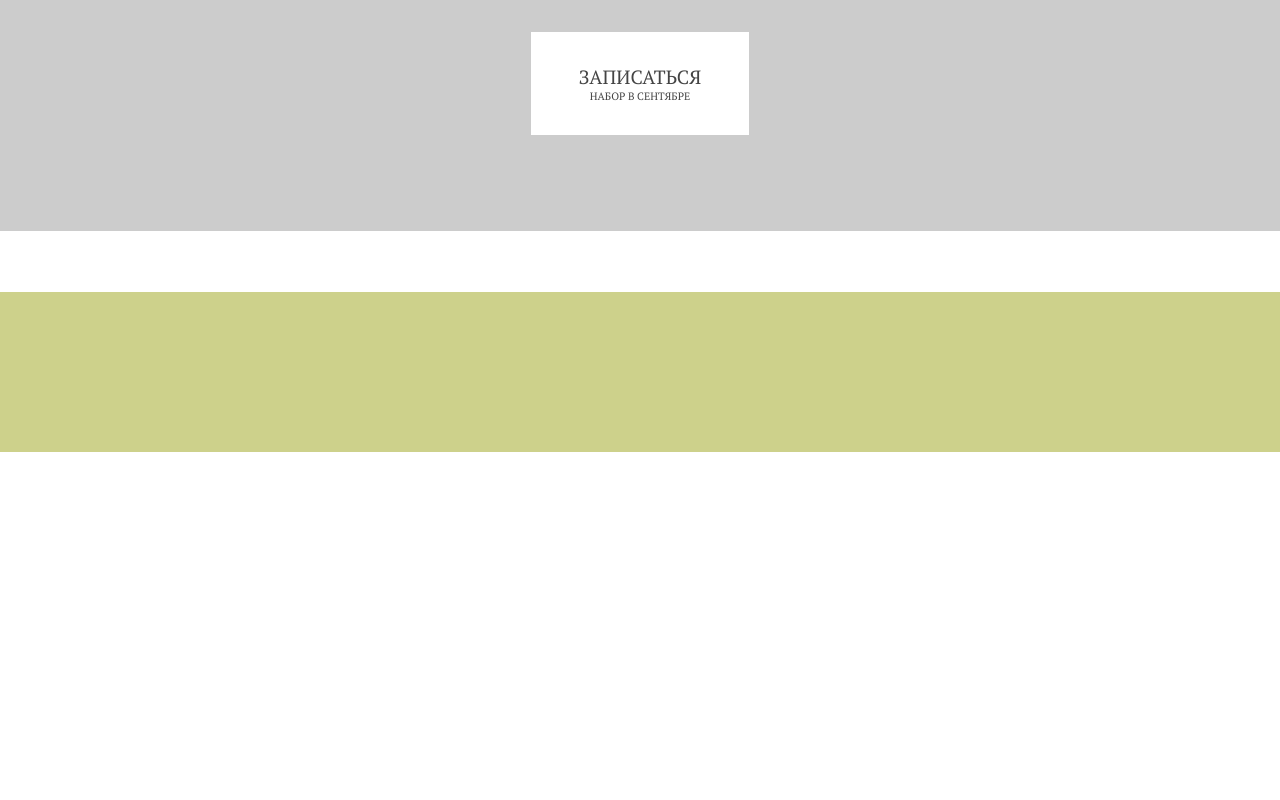
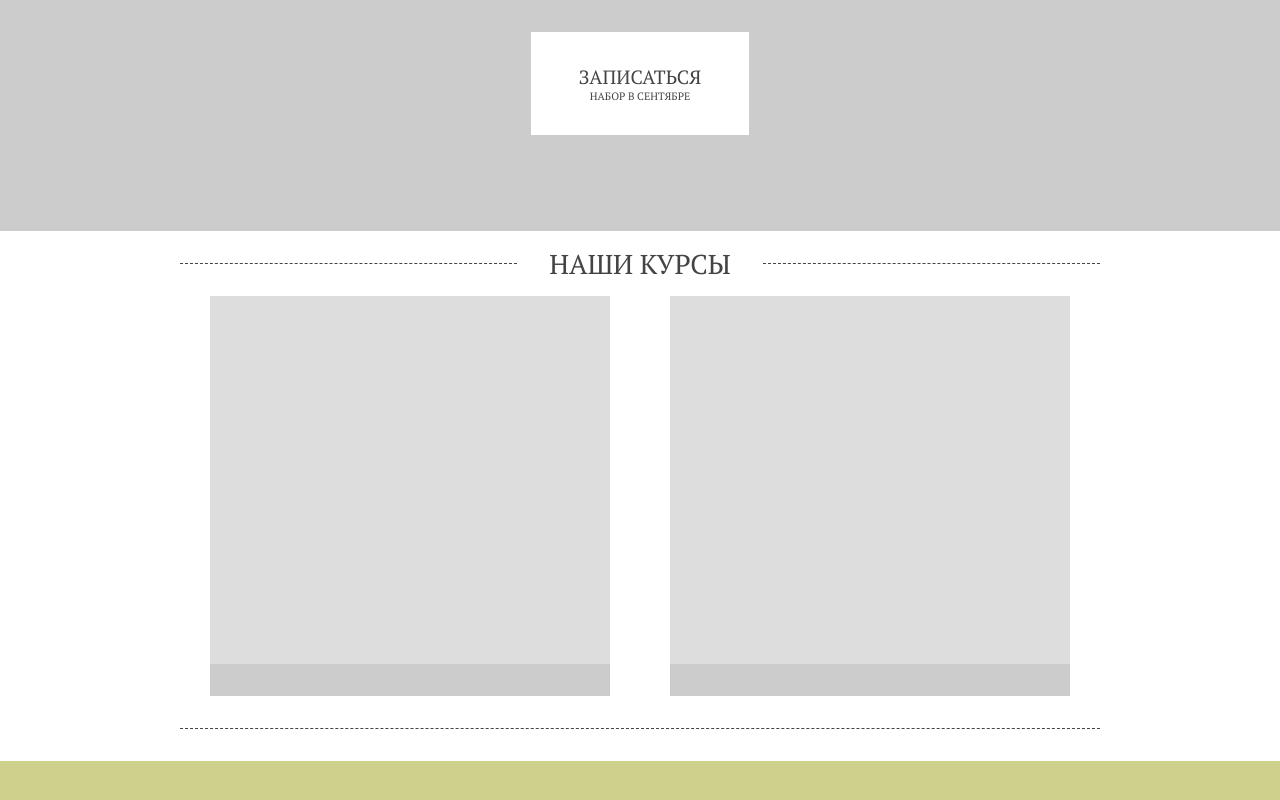
Before and after one commit to alexmitroff/html_prj, a plain HTML site: page index.html in a window 1280 px wide. Shown: the part 348-1148 px from the top of the page. Before the commit the page ends 800 px from the top, so only its background shows below. Drawn offline with Linux system fonts and the light colour scheme.

Commit message:
Added courses

```diff
--- a/index.html
+++ b/index.html
@@ -3,7 +3,7 @@
     <head>
         <meta charset="utf-8">
         <meta name="viewport" content="width=device-width, initial-scale=1">
-        <title>Simple html project</title>
+        <title>МОРИЯ</title>
         <link href="https://fonts.googleapis.com/css?family=PT+Serif:400,700&amp;subset=cyrillic" rel="stylesheet">
         <link rel="stylesheet" type="text/css" href="static/css/main.css">
     </head>
@@ -34,7 +34,24 @@
                     <p>набор в сентябре</p>
                 </div>
             </section>
-            <section class="courses"></section>
+            <section class="courses container">
+                <div class="edge">
+                    <div class="dots"></div>
+                    <h2>Наши курсы</h2>
+                    <div class="dots"></div>
+                </div>
+                <div class="content">
+                    <div class="course">
+                        <div class="course-content"></div>
+                    </div>
+                    <div class="course">
+                        <div class="course-content"></div>
+                    </div>
+                </div>
+                <div class="edge">
+                    <div class="dots"></div>
+                </div>
+            </section>
             <section class="action"></section>
         </main>
         <footer></footer>
@@ -42,7 +59,7 @@
         <script type="text/javascript">
             $(document).ready(function(){                    // When HTML document ready execute scripts
                 $("#mobile-menu-button").click(function(){   // add function to button click event which will
-                    $("#global-menu").toggleClass("active"); // toggle 'active' class for global menu
+                    $("#global-menu").toggleClass("active"); // toggle active' class for global menu
                 });
             });
         </script>
--- a/static/scss/main.scss
+++ b/static/scss/main.scss
@@ -9,7 +9,8 @@ $footer-back:#cdd18b;
 
 $unit:1rem;
 
-$light-border: $unit/10 solid $font-lighter;
+$light-border: $unit*0.1 solid $font-lighter;
+$dots-border: $unit*0.1 dashed $font-default;
 
 * {
     margin:0;
@@ -150,6 +151,46 @@ h1{
     padding:$unit*6 0;
 }
 
+.edge{
+    display:flex;
+    align-items:center;
+    .dots{
+        display:block;
+        margin: $unit*2 0;
+        border-top:$dots-border;
+        flex-grow:1;
+    }
+
+    h2{
+        text-transform:uppercase;
+        font-size:$unit*1.7;
+        font-weight:400;
+        padding:0 $unit*2;
+    }
+}
+
+.courses{
+    .content{
+        display:flex;
+        flex-wrap:wrap;
+        justify-content:space-around;
+    }
+}
+
+.course{
+    min-height:$unit*25;
+    width:$unit*25;
+    display:flex;
+    flex-direction:column;
+    justify-content:flex-end;
+    background:#ddd;
+    .course-content{
+        min-height:$unit*2;
+        background-color:#ccc;
+        display:block;
+    }
+}
+
 /* Rules for mobile horisontal and tablet vertical */
 @media (min-width:560px) and (max-width:767px) {
     main > div{background-color:orange;}
```
Also changed, not shown: static/css/main.css.
